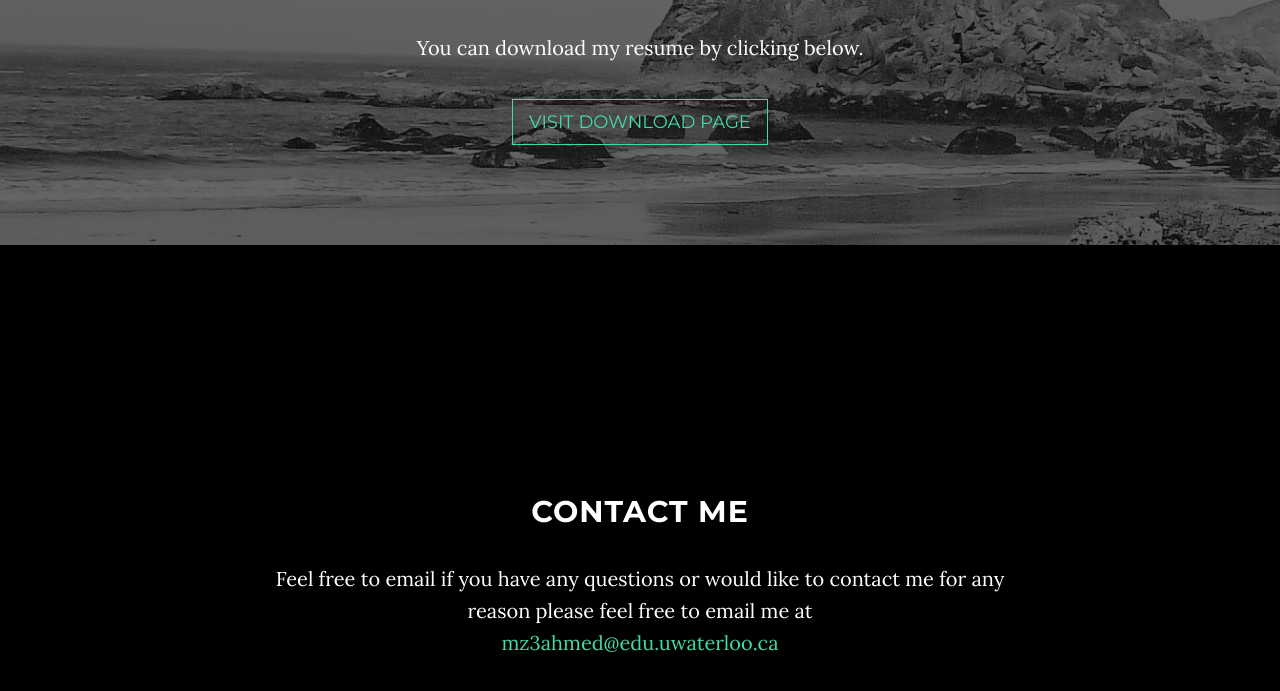
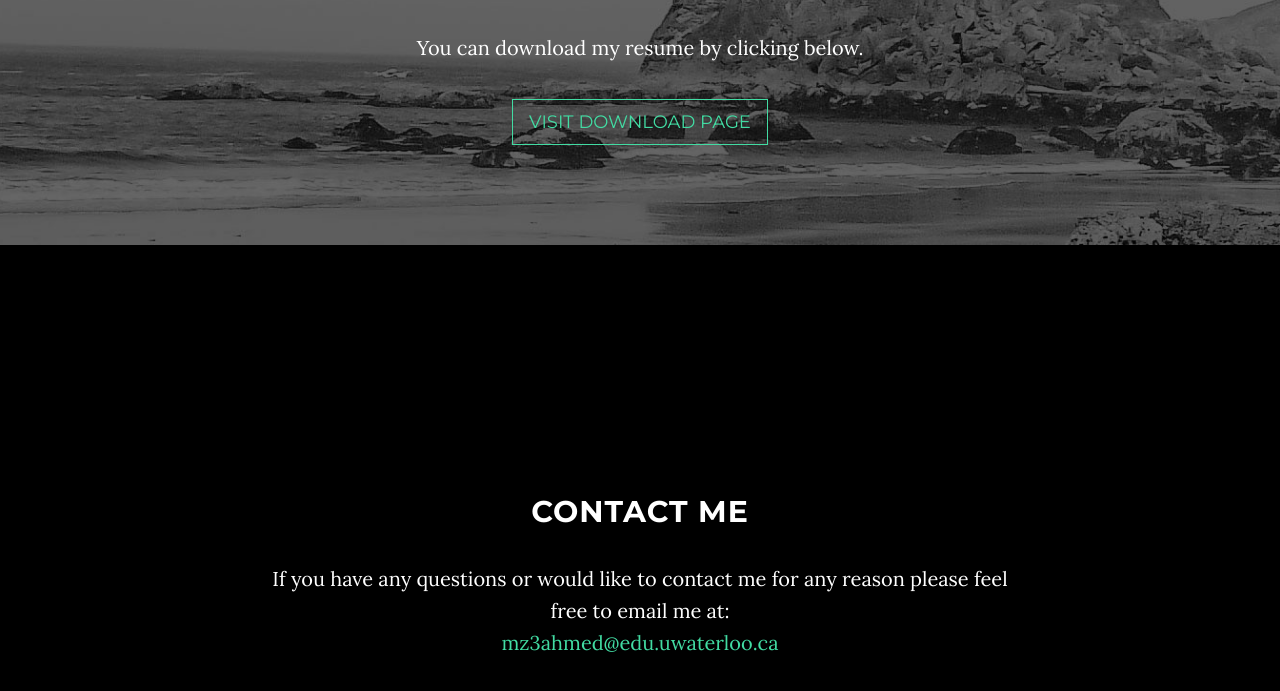
Before and after one commit to Zaki-Ahmed/Zaki-Ahmed.github.io, a website: page index.html in a window 1280 px wide. Shown: the part 1734-2425 px from the top of the page. Drawn offline with nearby package versions, Linux system fonts and the light colour scheme; some packages are replaced by stand-ins of ours.

Commit message:
footer change

```diff
--- a/css/grayscale.css
+++ b/css/grayscale.css
@@ -239,6 +239,7 @@ a:focus {
 @media (min-width: 767px) {
   .content-section {
     padding-top: 250px;
+    padding-bottom: 250px;
   }
   .download-section {
     padding: 100px 0;
@@ -312,3 +313,6 @@ img::-moz-selection {
 body {
   webkit-tap-highlight-color: rgba(255, 255, 255, 0.2);
 }
+#contact {
+  padding-bottom:250px;
+}
--- a/index.html
+++ b/index.html
@@ -12,7 +12,7 @@
     <title>Zaki Ahmed</title>
 
     <!-- Bootstrap Core CSS -->
-    <link href="vendor/bootstrap/css/bootstrap.min.css" rel="stylesheet">
+    <link href="vendor/bootstrap/css/bootstrap.css" rel="stylesheet">
 
     <!-- Custom Fonts -->
     <link href="vendor/font-awesome/css/font-awesome.min.css" rel="stylesheet" type="text/css">
@@ -119,7 +119,7 @@
         <div class="row">
             <div class="col-lg-8 col-lg-offset-2">
                 <h2>Contact me</h2>
-                <p>Feel free to email if you have any questions or would like to contact me for any reason please feel free to email me at<br> <a class='text-inline' href="mailto:mz3ahmed@edu.uwaterloo.ca">mz3ahmed@edu.uwaterloo.ca</a>
+                <p>If you have any questions or would like to contact me for any reason please feel free to email me at:<br> <a class='text-inline' href="mailto:mz3ahmed@edu.uwaterloo.ca">mz3ahmed@edu.uwaterloo.ca</a>
                 </p>
                 <ul class="list-inline banner-social-buttons">
                     <li>
```
Also changed, not shown: css/grayscale.min.css.
